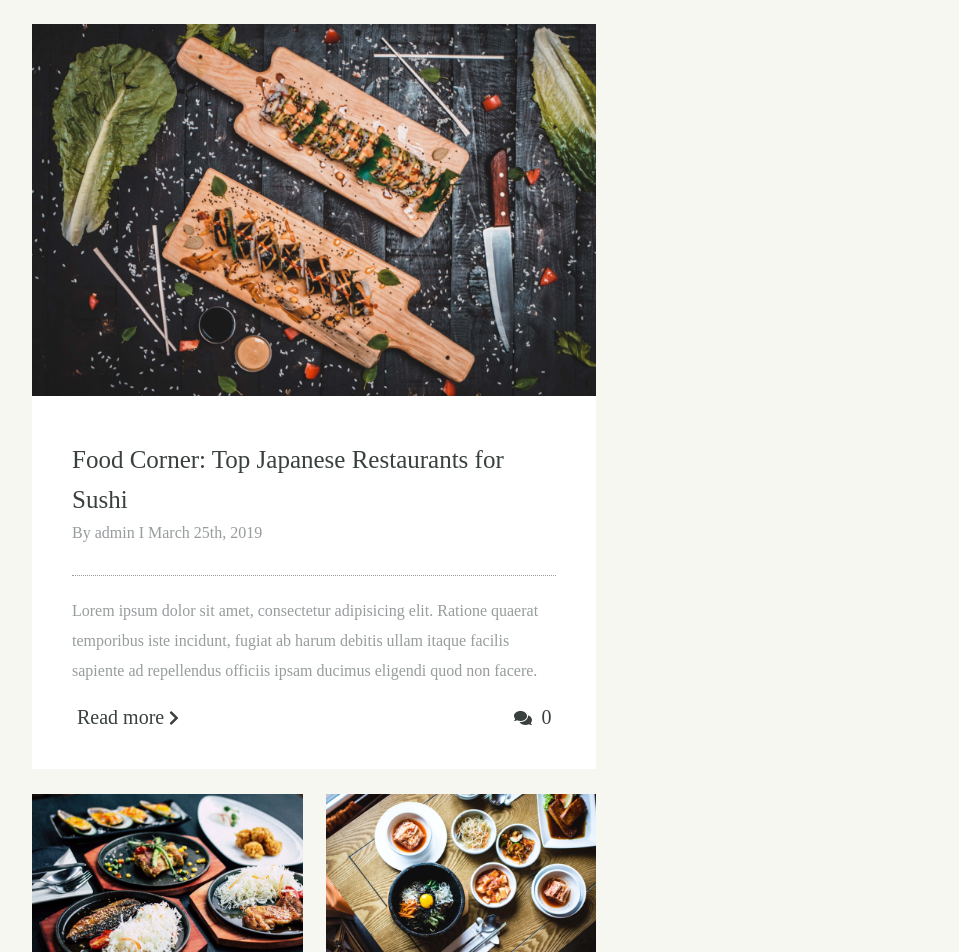
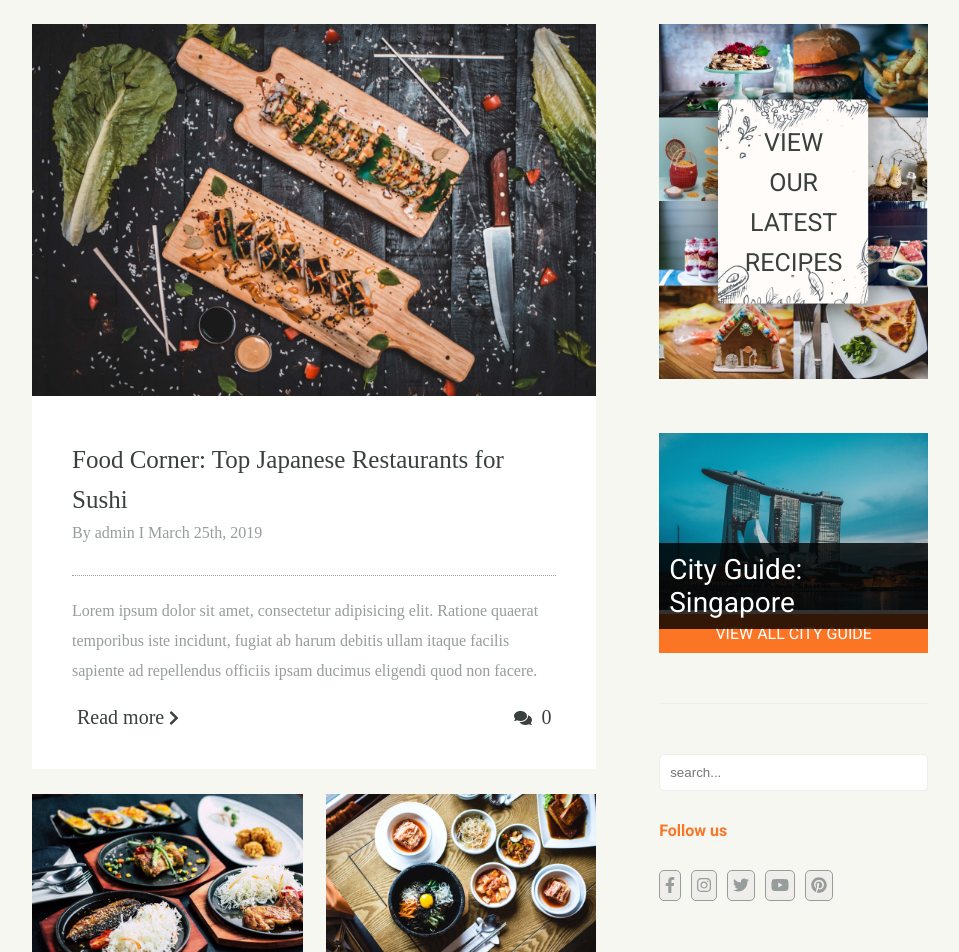
Before and after one commit to dominici94/proj-html-vuejs, a Vue app: page / in a window 1280 px wide. Shown: the part 3540-4492 px from the top of the page, without its empty margins (160-1119 px from the left). Built offline with nearby package versions, Linux system fonts and the light colour scheme; a web font is replaced by a local one.

Commit message:
seconda parte blog

```diff
--- a/src/components/sections/Blog.vue
+++ b/src/components/sections/Blog.vue
@@ -117,12 +117,32 @@
 
             <div class="col right">
 
+                <div class="latest-recipes">
+                    <a href="#">
+                        <img src="../../assets/img/ad-bg.jpg" alt="">
+                        <span>view our latest recipes</span>
+                    </a>
+                </div>
 
-                <!-- <a href="#">
-                    <img class="menu" src="../../assets/img/ad-bg.jpg" alt="menu">
-                    <div id="latest">view our latest recipes</div>
-                </a> -->
+                <div class="city-guide">
+                    <a href="#">
+                        <img src="../../assets/img/singapore-featured-image.jpg" alt="singapore">
+                        <div class="city">City Guide: Singapore</div>
+                    </a>
+                    <a href="#" class="all-city">view all city guide</a>
+                </div>
 
+                <input type="text" placeholder="search...">
+
+                <h4>Follow us</h4>
+
+                <ul>
+                    <li><a href="#"><i class="fab fa-facebook-f"></i></a></li>
+                    <li><a href="#"><i class="fab fa-instagram"></i></a></li>
+                    <li><a href="#"><i class="fab fa-twitter"></i></a></li>
+                    <li><a href="#"><i class="fab fa-youtube"></i></a></li>
+                    <li><a href="#"><i class="fab fa-pinterest"></i></a></li>
+                </ul>
             </div>
 
         </div>
@@ -284,19 +304,98 @@ export default {
         .right{
             width: 30%;
 
-            // a{
-            //     position: relative;
-            // }
+            .latest-recipes{
+                position: relative;
 
-            // .menu{
-            //     width: 100%;
-            // }
+                a{
+                    display: block;
+                    width: 100%;
+                    height: 100%;
+                }
 
-            // #latest{
-            //     position: absolute;
-            //     top: 0;
-            //     left: 0;
-            // }
+                img{
+                    width: 100%;
+                }
+
+                span{
+                    color: $textColor;
+                    position: absolute;
+                    top: 50%;
+                    left: 50%;
+                    transform: translate(-50%, -50%);
+                    text-transform: uppercase;
+                    text-align: center;
+                    width: 40%;
+                    font-size: 25px;
+                    line-height: 40px;
+                }
+            }
+
+            .city-guide{
+                position: relative;
+                padding: 50px 0;
+                border-bottom: 1px solid $secondBtnColor;
+
+                a{
+                    display: block;
+                    width: 100%;
+                    height: 100%;
+                }
+
+                img{
+                    width: 100%;
+                }
+
+                .city{
+                    font-size: 28px;
+                    padding: 10px;
+                    position: absolute;
+                    top: 50%;
+                    left: 0;
+                    color: white;
+                    background-color: rgba(0,0,0,0.8);
+                }
+
+                .all-city{
+                    background-color: $btnColor;
+                    padding: 10px;
+                    color: white;
+                    text-decoration: none;
+                    text-transform: uppercase;
+                    text-align: center;
+                }
+            }
+
+            input{
+                margin-top: 50px;
+                width: 100%;
+                padding: 10px;
+                border: 1px solid $secondBtnColor;
+                color: $contactColor;
+                border-radius: 5px;
+            }
+
+            h4{
+                color: $btnColor;
+                padding: 30px 0;
+            }
+
+            ul{
+                list-style: none;
+                display: flex;
+
+                li{
+                    margin-right: 10px;
+                    border: 1px solid $contactColor;
+                    padding: 5px;
+                    border-radius: 5px;
+                    background-color: $secondBtnColor;
+
+                    a{
+                        color: $contactColor;
+                    }
+                }
+            }
 
         }
     }
```
